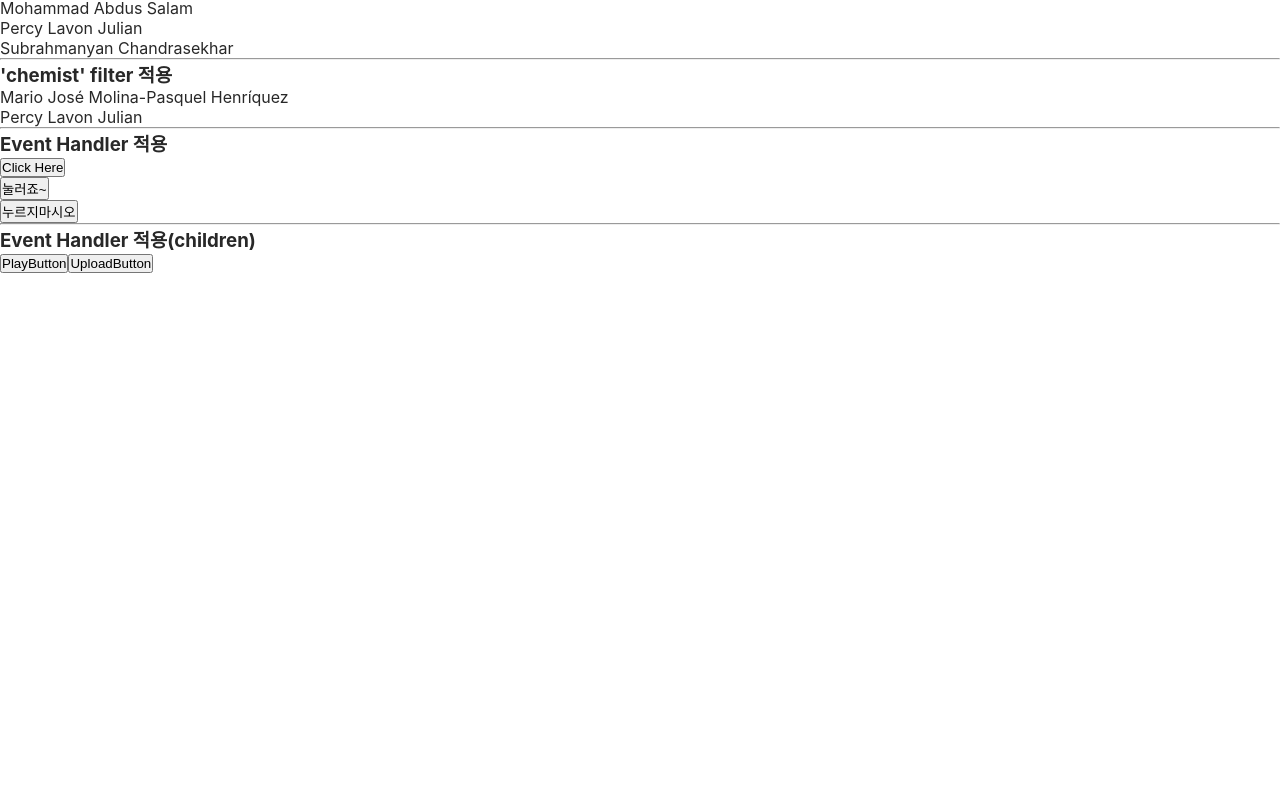
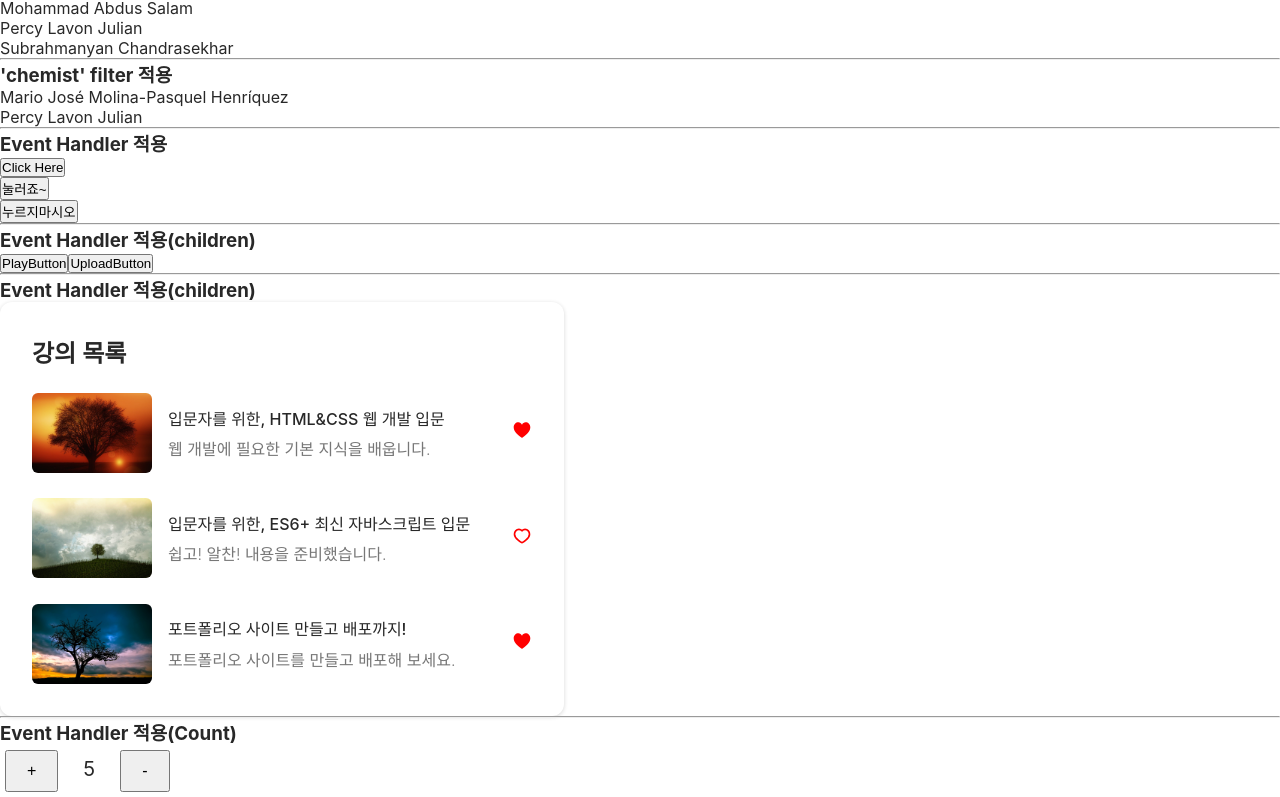
Before and after one commit to lee-sangmo/2024_react01, a React (Create React App) app: page / in a window 1280 px wide. Shown: the part 723-1520 px from the top of the page. Before the commit the page ends 996 px from the top, so only its background shows below. Built offline with nearby package versions, Linux system fonts and the light colour scheme.

Commit message:
event02_children_count

```diff
--- a/src/App.js
+++ b/src/App.js
@@ -6,6 +6,8 @@
 import TextList3 from './components/step06/TextList3';
 import Event01 from './components/step07/Event01';
 import Event02 from './components/step07/Event02';
+import Count from './components/step08/Count';
+import CourseListCard08 from './components/step08/CourseListCard08';
 
 function App() {
   const items = [
@@ -51,6 +53,12 @@
       <hr />
       <h3>Event Handler 적용(children)</h3>
       <Event02 />
+      <hr />
+      <h3>Event Handler 적용(children)</h3>
+      <CourseListCard08 items={items} />
+      <hr />
+      <h3>Event Handler 적용(Count)</h3>
+      <Count />
     </div>
   );
 }
--- /dev/null
+++ b/src/components/step08/Count.jsx
@@ -0,0 +1,35 @@
+import React from 'react';
+
+function Count(props) {
+    let cnt = 5;
+    let increment = () => {
+        cnt = cnt + 1;
+        console.log("cnt", cnt)
+    }
+    let decrement = () => {
+        cnt = cnt - 1;
+        console.log("cnt", cnt)
+    }
+
+    return (
+        <div>
+            <button onClick={increment}
+                style={{
+                    padding: "10px 20px",
+                    fontSize: "16px",
+                    margin: "5px",
+                    cursor: "pointer",
+                }}> + </button>
+            <span style={{ margin: "0 20px", fontSize: "20px" }}>{cnt}</span>
+            <button onClick={decrement}
+                style={{
+                    padding: "10px 20px",
+                    fontSize: "16px",
+                    margin: "5px",
+                    cursor: "pointer",
+                }}> - </button>
+        </div>
+    );
+}
+
+export default Count;
--- /dev/null
+++ b/src/components/step08/CourseItem08.jsx
@@ -0,0 +1,30 @@
+
+function HeartIconBtn({ chk = false }) {
+    function handleFavorite() {
+        chk = !chk ;
+        alert(chk? '좋아요' : '몰라요');
+        console.log(chk)
+    }
+    return(
+        <button className='btn' onClick={handleFavorite}>
+            <img className='btn_img' src={chk ? './img/heart-fill-icon.svg' : './img/heart-icon.svg'} />
+        </button>
+    );
+}
+
+function CourseItem08({title, description, image, isFavorite}) {
+    return (
+        <article className="course">
+            <img className="course__img" src={image} alt='강의 이미지' />
+            <div className="course__body">
+                <div className="course__title">{title}</div>
+                <div className="course__description">{description}</div>
+            </div>
+            <div className='course_icons'>
+                <HeartIconBtn chk = {isFavorite} />
+            </div>
+        </article>
+    );
+}
+
+export default CourseItem08;
--- /dev/null
+++ b/src/components/step08/CourseListCard08.jsx
@@ -0,0 +1,19 @@
+import CourseItem08 from "./CourseItem08";
+
+function CourseListCard08({ items }) {
+    const [course1, course2, course3] = items;
+    return (
+        <div class="card">
+            <div class="card__header">강의 목록</div>
+            <div class="card__body">
+                <div class="courses">
+                    <CourseItem08 {...course1} />
+                    <CourseItem08 {...course2} />
+                    <CourseItem08 {...course3} />
+                </div>
+            </div>
+        </div>
+    );
+}
+
+export default CourseListCard08;
```
